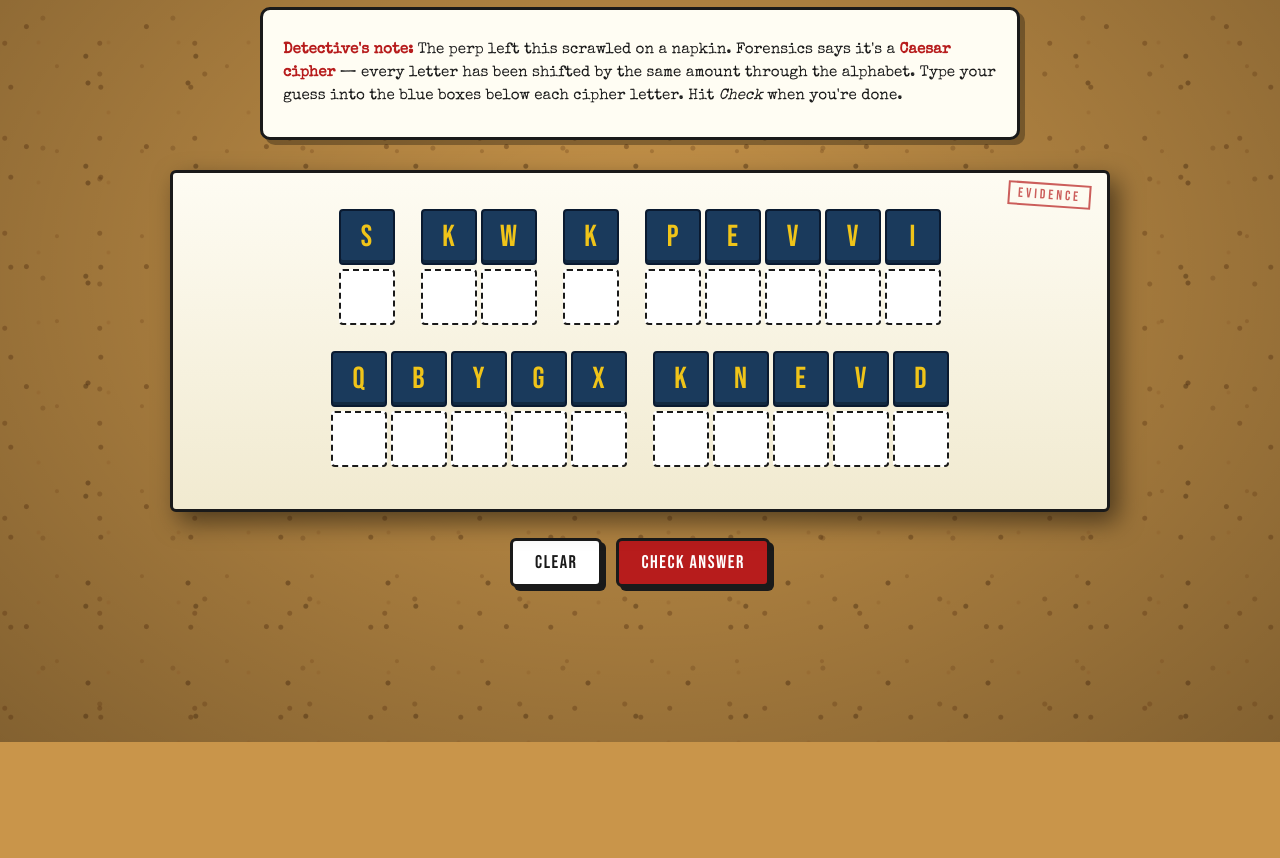
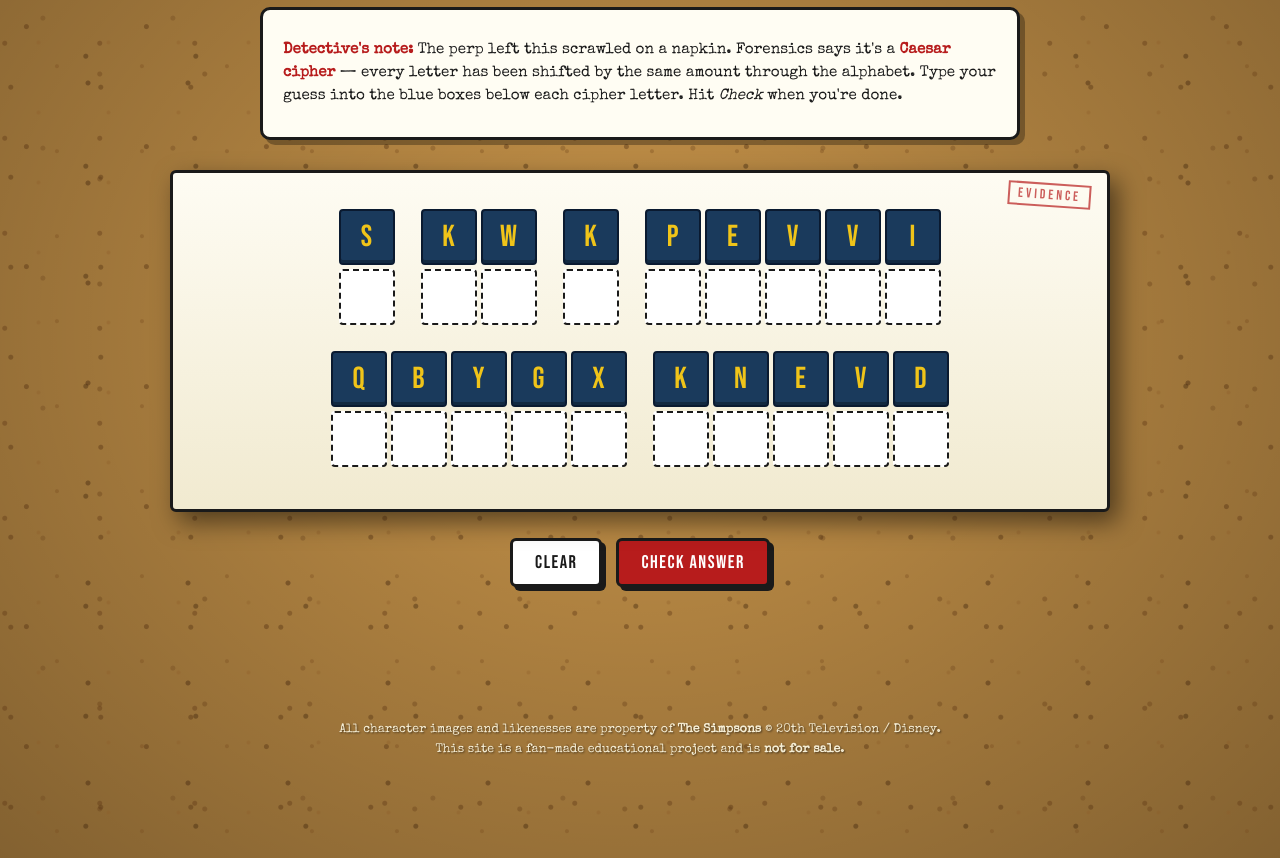
Before and after one commit to kasimlone/who-shot-mr-burns, a plain HTML site: page clue1.html in a window 1280 px wide. Shown: the part 199-1057 px from the top of the page. Before the commit the page ends 941 px from the top, so only its background shows below. Drawn offline with nearby package versions, Linux system fonts and the light colour scheme.

Commit message:
Add Simpsons credit and educational use disclaimer footer to all pages

```diff
--- a/clue1.html
+++ b/clue1.html
@@ -431,5 +431,10 @@ document.getElementById("check").onclick = () => {
     });
   </script>
 
+
+  <footer style="max-width:900px;margin:40px auto 0;padding:18px 24px;text-align:center;font-family:'Special Elite', monospace;font-size:0.78rem;color:#fffbe6;text-shadow:1px 1px 2px rgba(0,0,0,0.6);line-height:1.6;opacity:0.9;">
+    All character images and likenesses are property of <strong>The Simpsons</strong> &copy; 20th Television / Disney.<br>
+    This site is a fan-made educational project and is <strong>not for sale</strong>.
+  </footer>
 </body>
 </html>
```
Also changed, not shown: clue2.html (+5 -0 lines), clue3.html (+5 -0 lines), clue4.html (+5 -0 lines), clue5.html (+5 -0 lines), index.html (+5 -0 lines), solve.html (+5 -0 lines), suspects.html (+5 -0 lines).
